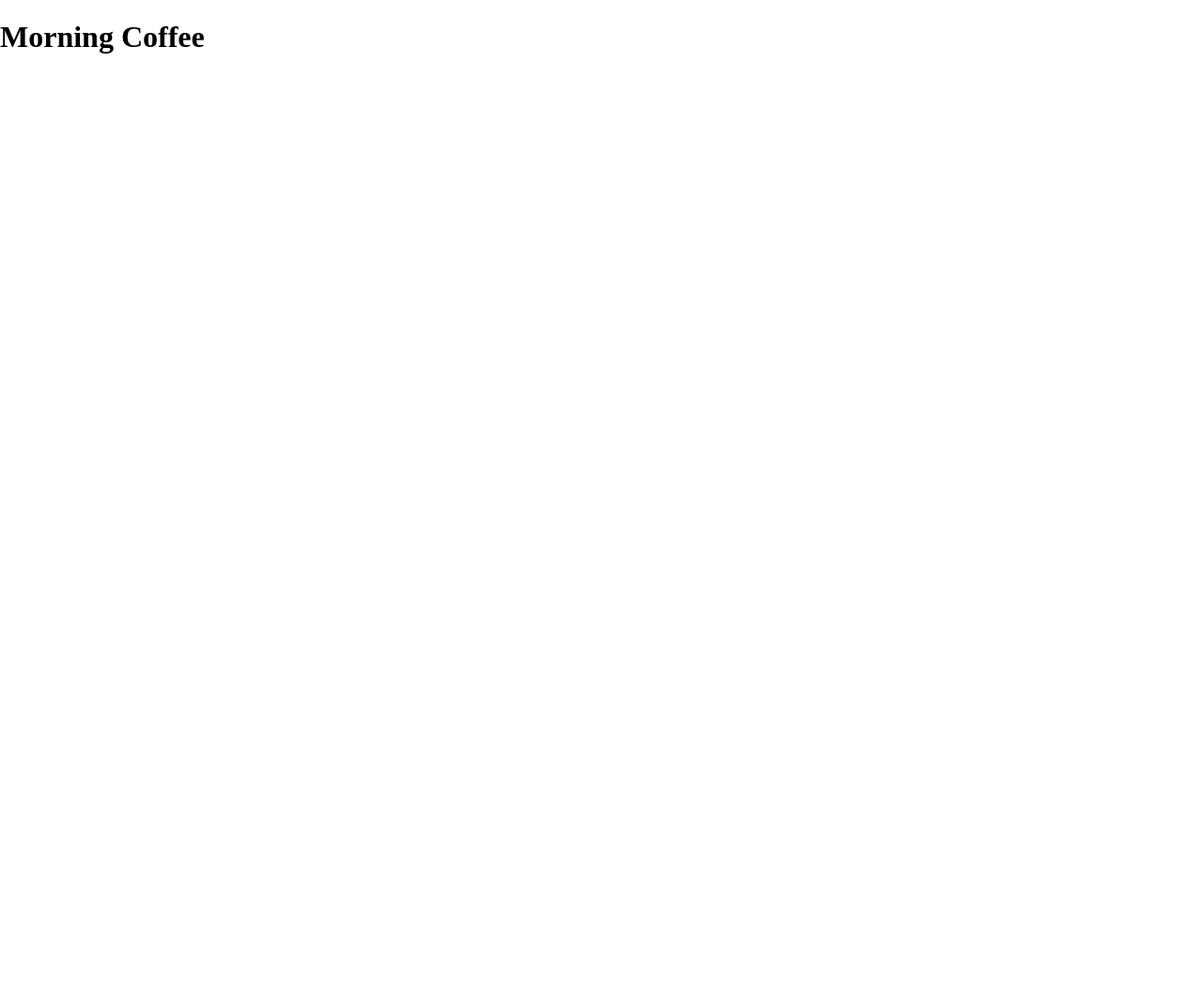
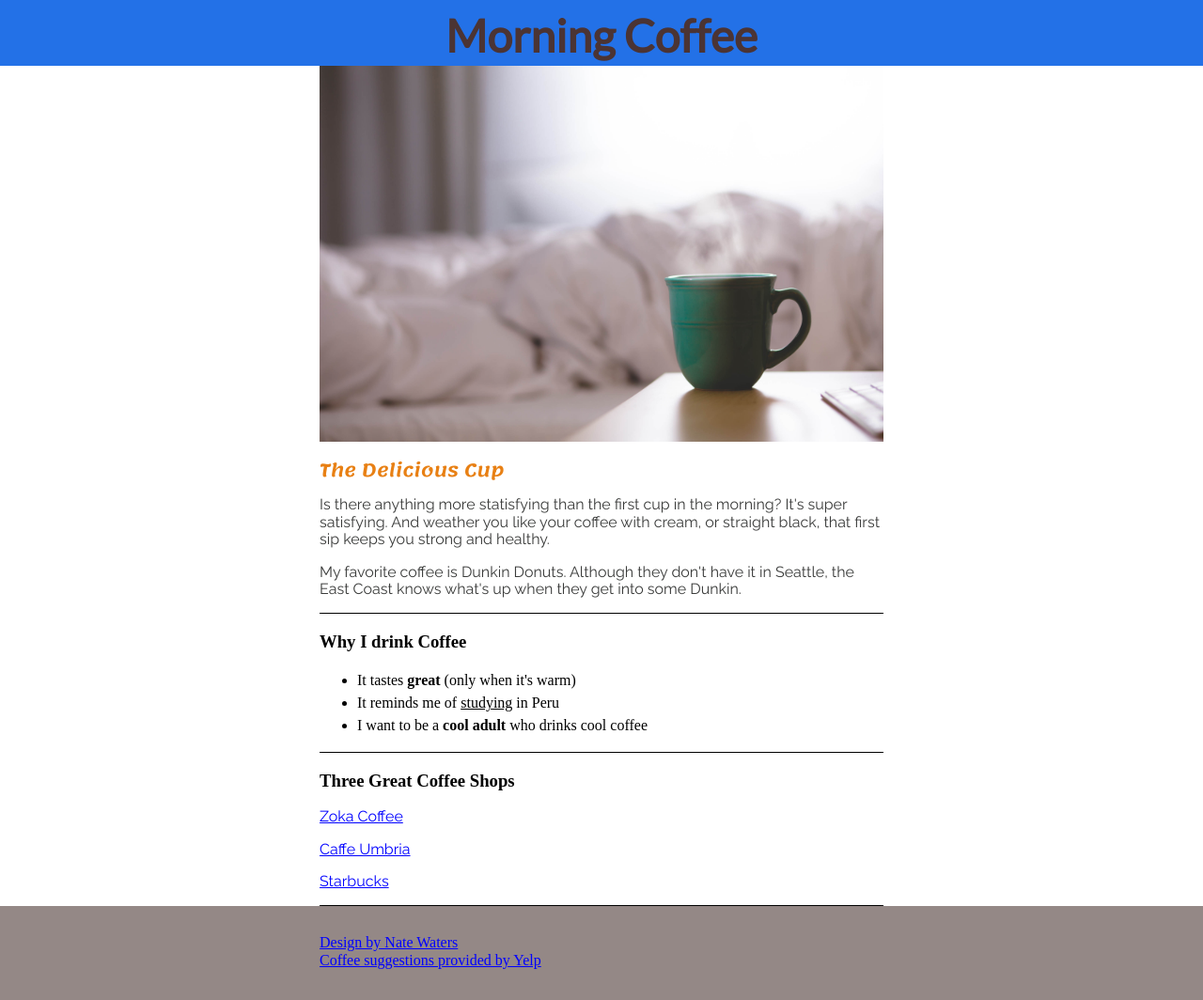
Before and after one commit to nwaters2/Project-1-Coffee, a plain HTML site: page index.html in a window 1280 px wide. Shown: the whole page at 94% size. Before the commit the page ends 800 px from the top, so only its background shows below. Drawn offline with nearby package versions, Linux system fonts and the light colour scheme.

Commit message:
v2 with a few bugs

```diff
--- a/index.html
+++ b/index.html
@@ -31,20 +31,60 @@
 
   <main>
     <div class="wrapper">
+      <img src="images/coffe-mug.jpeg" width="600px" alt="Picture of a Coffee Mug">
 
+      <h2>The Delicious Cup</h2>
+      <section>
+        <p>Is there anything more statisfying than the first cup in the morning? It's super satisfying. And weather you like your coffee with cream, or straight black, that first sip keeps you strong and healthy.</p>
 
-
+        <p>My favorite coffee is Dunkin Donuts. Although they don't have it in Seattle, the East Coast knows what's up when they get into some Dunkin. </p>
+        <div>
+          <hr class="secDiv">
+        </div>
+        <section>
+          <div>
+            <h3>Why I drink Coffee</h3>
+            <ul id="image">
+              <li>It tastes <strong>great</strong> (only when it's warm) </li>
+              <li>It reminds me of <u>studying</u> in Peru</li>
+              <li>I want to be a <strong>cool adult</strong> who drinks cool coffee</li>
+            </ul>
+            <hr class="secDiv">
+          </div>
+        </section>
+        <div>
+          <h3>Three Great Coffee Shops</h3>
+          <div>
+            <p>
+              <a href="http://www.zokacoffee.com/">Zoka Coffee</a>
+            </p>
+            <p>
+              <a href="https://caffeumbria.com/">Caffe Umbria</a>
+            </p>
+            <p>
+              <a href="https://starbucks.com">Starbucks</a>
+            </p>
+            <hr class="secDiv">
+            <div>
+            </div>
+          </div>
+        </div>
+      </section>
     </div>
 
   </main>
 
   <footer>
     <div class="wrapper">
-
-
-
+      <section>
+        <div>
+          <a href="linkedin.com/in/nate-waters">Design by Nate Waters</a>
+        </div>
+        <div>
+          <a href="https://www.yelp.com/biz/caffe-umbria-chicago-4">Coffee suggestions provided by Yelp</a>
+        </div>
+      </section>
     </div>
-
   </footer>
 
 </body>
--- a/style.css
+++ b/style.css
@@ -1,5 +1,85 @@
-
 /*
   STYLESHEET:
 	selector { property:value }
 */
+
+@import url('https://fonts.googleapis.com/css?family=Lato: 100,200,300,400,500,600, cursive|Lemonada: 100,200,300,400,500,600, cursive|Raleway: 200,300,400,500,600, cursive');
+header {
+  height: 50px;
+  font-family: 'Lato', cursive;
+  font-size: 1.5rem;
+  background-color: #2371e7;
+  text-align: center;
+  padding: 10px;
+}
+
+main {}
+
+h1 {
+  margin: 0;
+  color: #4b3434;
+}
+
+h2 {
+  color: #e88014;
+  font-family: 'Lemonada', 'Lato', cursive;
+  font-size: 1.2rem;
+}
+
+p {
+  color: #3a3b3a;
+  font-family: 'Raleway', sans-serif;
+  font-size: 16px;
+}
+
+
+/* Why will the footer font link not change?
+
+  Can you do a relative image path for list-style-image?
+
+
+
+*/
+
+footer {
+  height: 40px;
+  background-color: #948886;
+  text-align: justify;
+  padding: 30px;
+  font-family: 'Lato' 200, 'Lemonada' 300, cursive;
+  font-size: 1rem;
+  color: inherit;
+}
+
+.wrapper {
+  width: 600px;
+  height: auto;
+  margin: auto;
+}
+
+hr.secDiv {
+  border: 1px solid #000;
+  margin: auto;
+  border-bottom: 10px;
+}
+
+#image {
+  line-height: 1.5em;
+  list-style-image: inherit;
+}
+
+a:link {
+  color: blue;
+}
+
+a:visited {
+  color: red;
+}
+
+a:hover {
+  color: green;
+}
+
+a:active {
+  color: purple;
+}
```
Also changed, not shown: images/coffee-icon.html (added, +2 -0 lines), images/logo-coffee.png (added).
